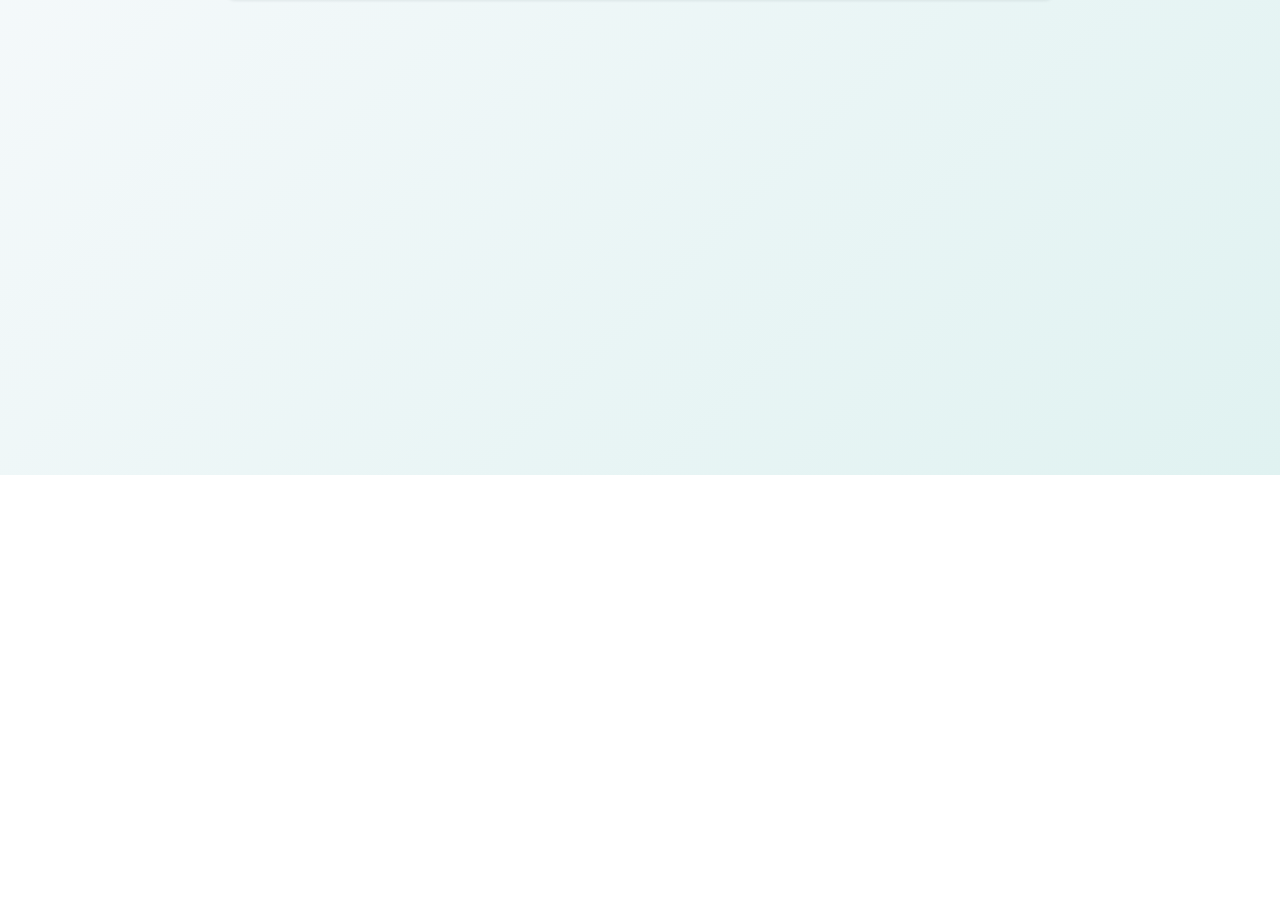
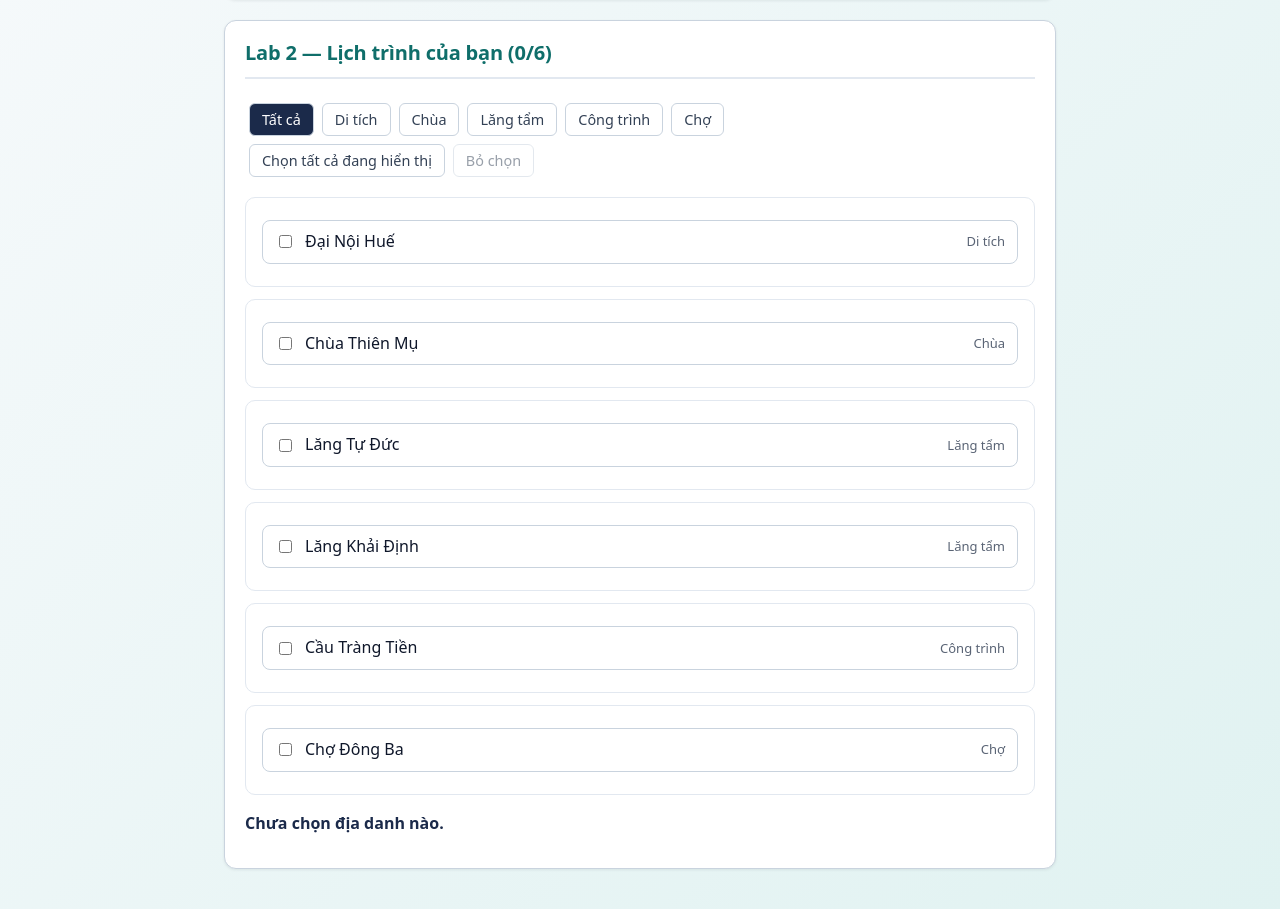
Before and after one commit to TranCongQuy/phu_xuan_react, a React (Vite) app: page / in a window 1280 px wide. Shown: the part 325-1234 px from the top of the page. Before the commit the page ends 800 px from the top, so only its background shows below. Built offline with nearby package versions, Linux system fonts and the light colour scheme.

Commit message:
feat: Lab 2 Buổi 7 — chọn nhiều địa danh, data-*, props

```diff
--- /dev/null
+++ b/src/components/Bai7/DanhSachDiaDanh.tsx
@@ -0,0 +1,92 @@
+import { useState } from 'react'
+import type React from 'react'
+import { DS_DIA_DANH } from '../../data/diaDanhHue'
+import TheDiaDanh from './TheDiaDanh'
+
+const TAT_CA = 'Tất cả'
+const CAC_LOAI = [TAT_CA, ...new Set(DS_DIA_DANH.map((dd) => dd.loai))]
+
+export default function DanhSachDiaDanh() {
+  const [dsDaChon, setDsDaChon] = useState<number[]>([])
+  const [loaiDangLoc, setLoaiDangLoc] = useState(TAT_CA)
+
+  // Giá trị suy ra từ state — không cần state riêng
+  const dsHienThi =
+    loaiDangLoc === TAT_CA
+      ? DS_DIA_DANH
+      : DS_DIA_DANH.filter((dd) => dd.loai === loaiDangLoc)
+
+  // Cách 4: truyền xuống TheDiaDanh qua prop onChon
+  function handleChon(id: number) {
+    setDsDaChon((truoc) =>
+      truoc.includes(id) ? truoc.filter((x) => x !== id) : [...truoc, id],
+    )
+  }
+
+  // Cách 3: một hàm dùng chung cho mọi nút lọc, đọc từ data-loai
+  function handleLocLoai(e: React.MouseEvent<HTMLButtonElement>) {
+    const loai = e.currentTarget.dataset.loai
+    if (loai) setLoaiDangLoc(loai)
+  }
+
+  // Chọn thêm mọi địa danh đang hiển thị, không trùng lặp
+  function handleChonTatCa() {
+    setDsDaChon((truoc) => {
+      const moi = dsHienThi
+        .map((dd) => dd.id)
+        .filter((id) => !truoc.includes(id))
+      return [...truoc, ...moi]
+    })
+  }
+
+  const lichTrinh = dsDaChon
+    .map((id) => DS_DIA_DANH.find((dd) => dd.id === id)?.ten)
+    .filter(Boolean)
+    .join(' → ')
+
+  return (
+    <section className="lab">
+      <h2>
+        Lab 2 — Lịch trình của bạn ({dsDaChon.length}/{DS_DIA_DANH.length})
+      </h2>
+
+      <div className="thanh-loc">
+        {CAC_LOAI.map((loai) => (
+          <button
+            key={loai}
+            data-loai={loai}
+            className={loai === loaiDangLoc ? 'dang-loc' : ''}
+            onClick={handleLocLoai}
+          >
+            {loai}
+          </button>
+        ))}
+      </div>
+
+      <div className="thanh-cong-cu">
+        <button onClick={handleChonTatCa}>Chọn tất cả đang hiển thị</button>
+        <button
+          onClick={() => setDsDaChon([])}
+          disabled={dsDaChon.length === 0}
+        >
+          Bỏ chọn
+        </button>
+      </div>
+
+      <ul className="ds-dia-danh">
+        {dsHienThi.map((dd) => (
+          <TheDiaDanh
+            key={dd.id}
+            diaDanh={dd}
+            dangChon={dsDaChon.includes(dd.id)}
+            onChon={handleChon}
+          />
+        ))}
+      </ul>
+
+      <p className="lich-trinh">
+        {lichTrinh ? 'Lộ trình: ' + lichTrinh : 'Chưa chọn địa danh nào.'}
+      </p>
+    </section>
+  )
+}
--- /dev/null
+++ b/src/components/Bai7/TheDiaDanh.tsx
@@ -0,0 +1,28 @@
+import type { DiaDanh } from '../../data/diaDanhHue'
+
+interface TheDiaDanhProps {
+  diaDanh: DiaDanh
+  dangChon: boolean
+  onChon: (id: number) => void
+}
+
+// Component con: chỉ hiển thị và báo sự kiện lên cha, KHÔNG giữ state
+export default function TheDiaDanh({
+  diaDanh,
+  dangChon,
+  onChon,
+}: TheDiaDanhProps) {
+  return (
+    <li className={'the-dia-danh' + (dangChon ? ' dang-chon' : '')}>
+      <label>
+        <input
+          type="checkbox"
+          checked={dangChon}
+          onChange={() => onChon(diaDanh.id)}
+        />
+        <span className="ten">{diaDanh.ten}</span>
+        <span className="loai">{diaDanh.loai}</span>
+      </label>
+    </li>
+  )
+}
--- a/src/pages/Bai7Page.tsx
+++ b/src/pages/Bai7Page.tsx
@@ -1,11 +1,13 @@
 import '../styles/Bai7.css'
 import ThuSuKien from '../components/Bai7/ThuSuKien'
+import DanhSachDiaDanh from '../components/Bai7/DanhSachDiaDanh'
 
 export default function Bai7Page() {
   return (
     <main className="trang-Bai7">
       <h1>Bài 7 — Quản lý sự kiện trong React</h1>
       <ThuSuKien />
+      <DanhSachDiaDanh />
     </main>
   )
 }
```
